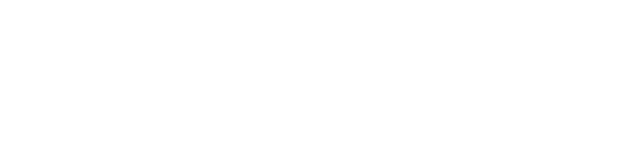
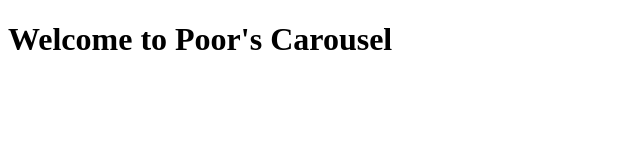
Before and after one commit to mdadib300/Carousel, a plain HTML site: page index.html in a window 1280 px wide. Shown: the whole page, without its empty margins (0-640 px from the left). Drawn offline with Linux system fonts and the light colour scheme.

Commit message:
header added

```diff
--- a/index.html
+++ b/index.html
@@ -7,6 +7,8 @@
     <title>Poor's Carousel</title>
 </head>
 <body>
-
+    <header>
+        <h1>Welcome to Poor's Carousel</h1>
+    </header>
 </body>
 </html>
```
